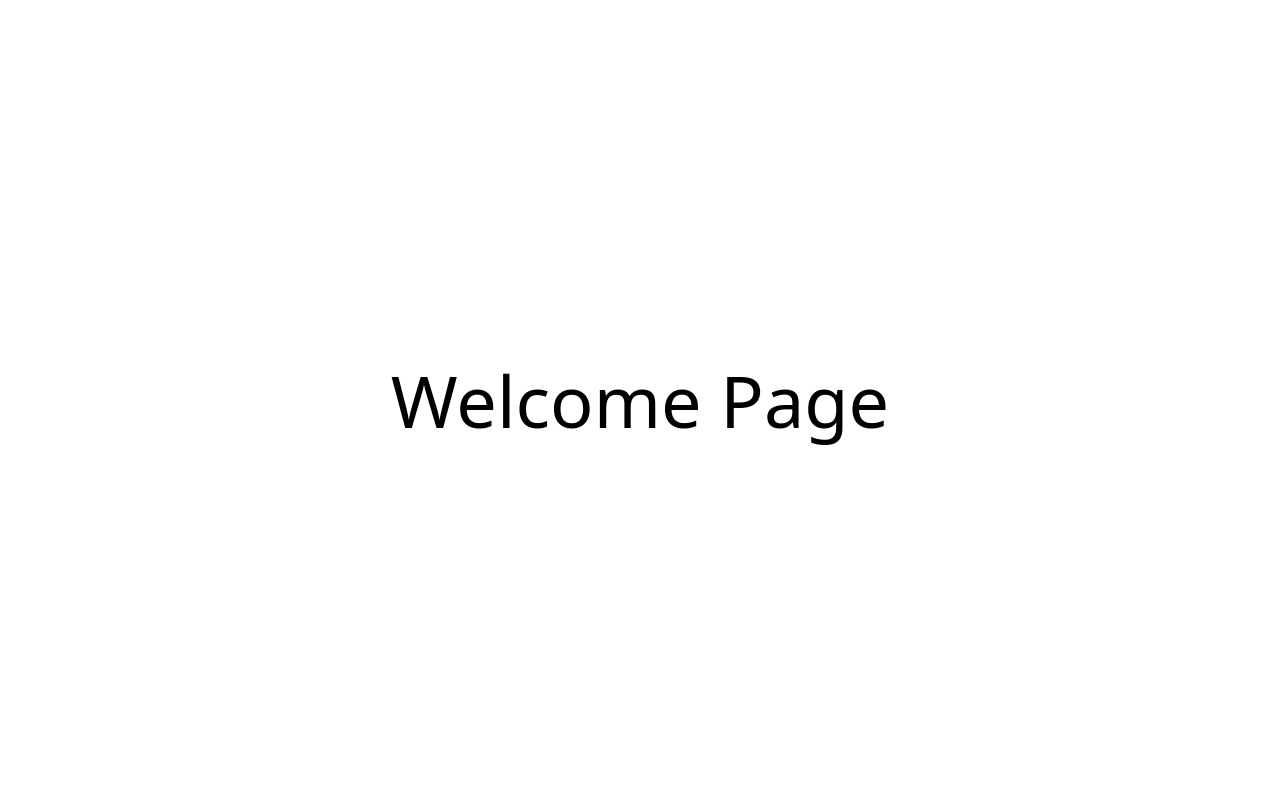
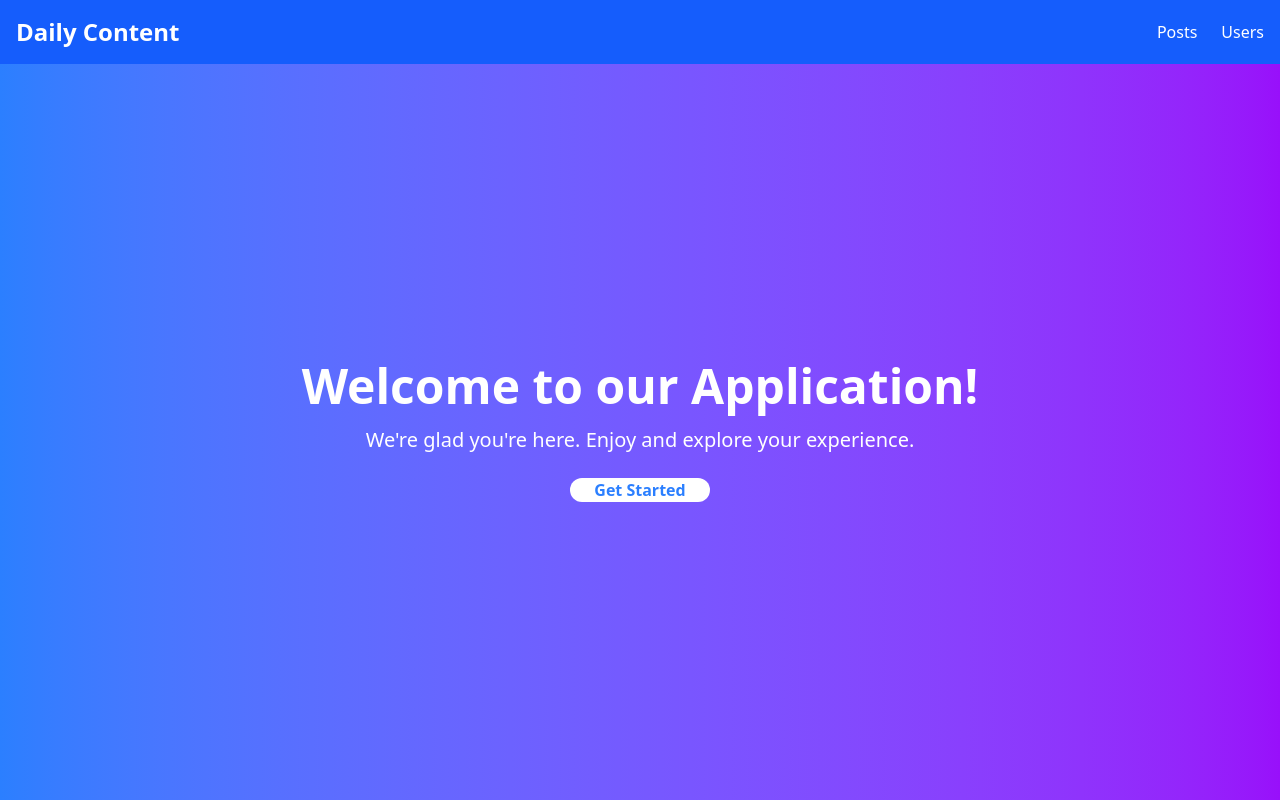
Before and after one commit to poseitutu10/alx-project-0x01-setup, a Next.js app in the folder alx-project-0x01/: page / in a window 1280 px wide. Built offline with nearby package versions, Linux system fonts and the light colour scheme.

Commit message:
routing introduced in project

```diff
--- a/alx-project-0x01/components/common/Button.tsx
+++ b/alx-project-0x01/components/common/Button.tsx
@@ -1,5 +1,7 @@
-const Button: React.FC = () => {
-  return <button>Button</button>;
+import { ButtonProps } from "@/interfaces";
+
+const Button: React.FC<ButtonProps> = ({title, styles}) => {
+  return <button className={styles}>{title}</button>;
 };
 
 export default Button;
--- a/alx-project-0x01/components/layout/Header.tsx
+++ b/alx-project-0x01/components/layout/Header.tsx
@@ -1,9 +1,24 @@
+import Link from "next/link";
 
 
 const Header: React.FC = () => {
   return (
-    <header>
-      Header
+    <header className="bg-blue-600 text-white shadow-md py-4">
+      <div className="container mx-auto flex justify-between items-center px-4">
+        <h3 className="text-2xl font-bold">
+          <Link href={`/`} >Daily Content</Link>
+        </h3>
+        <nav>
+          <ul className="flex space-x-6">
+            <li className="hover:underline">
+              <Link href={`/posts`}>Posts</Link>
+            </li>
+            <li className="hover:underline">
+              <Link href={`/users`}>Users</Link>
+            </li>
+          </ul>
+        </nav>
+      </div>
     </header>
   )
 }
--- /dev/null
+++ b/alx-project-0x01/interfaces/index.ts
@@ -0,0 +1,4 @@
+export interface ButtonProps {
+  title: string;
+  styles: string;
+}
--- a/alx-project-0x01/pages/index.tsx
+++ b/alx-project-0x01/pages/index.tsx
@@ -1,10 +1,19 @@
+import Button from "@/components/common/Button";
+import Header from "@/components/layout/Header";
 import React from "react";
 
 
 const Home: React.FC = () => {
   return (
-    <div className="flex justify-center items-center h-screen">
-      <h1 className="text-7xl font-thin">Welcome Page</h1>
+    <div className="flex flex-col h-screen">
+      <Header />
+      <main className="flex items-center justify-center bg-gradient-to-r from-blue-500 to-purple-600 flex-grow">
+        <div className="text-center">
+          <h1 className="text-5xl font-bold text-white">Welcome to our Application!</h1>
+          <p className="text-xl mt-4 text-white">We're glad you're here. Enjoy and explore your experience.</p>
+          <Button title="Get Started" styles="mt-6 px-6 bg-white text-blue-500 rounded-full font-semibold hover-gray-200 transition" />
+        </div>
+      </main>
     </div>
   )
 }
```
